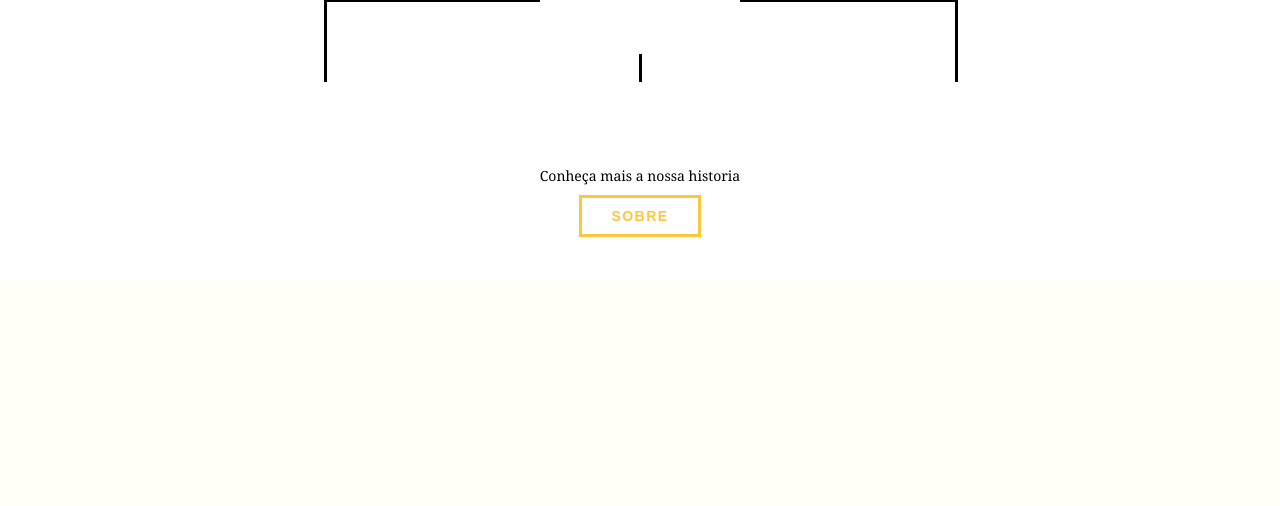
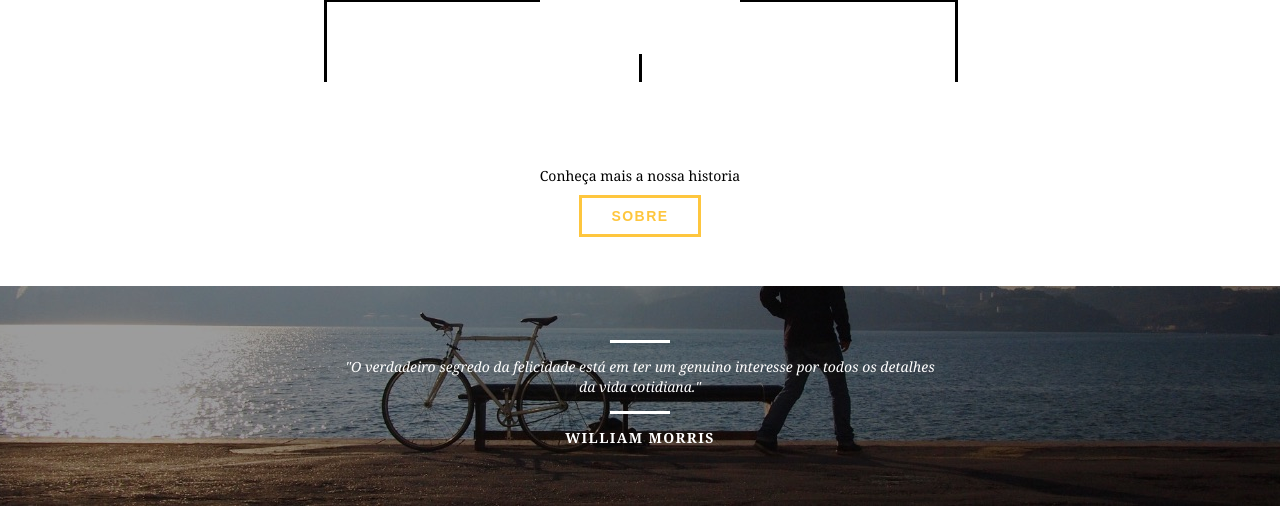
Before and after one commit to hugoleite72/web, a PHP site: page / in a window 1280 px wide. Shown: the part 2339-2845 px from the top of the page. Before the commit the page ends 2576 px from the top, so only its background shows below. Run offline with PHP 8.4, Linux system fonts and the light colour scheme.

Commit message:
commit separador pagina home

```diff
--- a/css/style.css
+++ b/css/style.css
@@ -265,3 +265,25 @@ p {
 .qualidade .call p {
   margin-top: 40px;
 }
+
+/* Separador */
+
+.separador {
+  width: 100%;
+  height: 220px;
+  padding: 40px 0;
+  background: url("/img/bg-footer.jpg") no-repeat center;
+  background-size: cover;
+}
+
+.separador .quote_externo {
+  color: #000;
+}
+
+.separador .quote_externo {
+  color: #fff;
+}
+.separador .quote_externo {
+  font-family: Georgia, "Times New Roman", Times, serif;
+  max-width: 600px;
+}
--- a/index.html
+++ b/index.html
@@ -114,6 +114,13 @@
 			<a href="sobre.html" class="btn btn_black">Sobre</a>
 		</div>
 	</section>
+	<section class="separador">
+		<blockquote class="quote_externo">
+			<p>"O verdadeiro segredo da felicidade está em ter um genuino interesse por todos
+				os detalhes da vida cotidiana."</p>
+			<cite>WILLIAM MORRIS</cite>
+			<blockquote>
+	</section>
 </body>
 
 </html>
```
